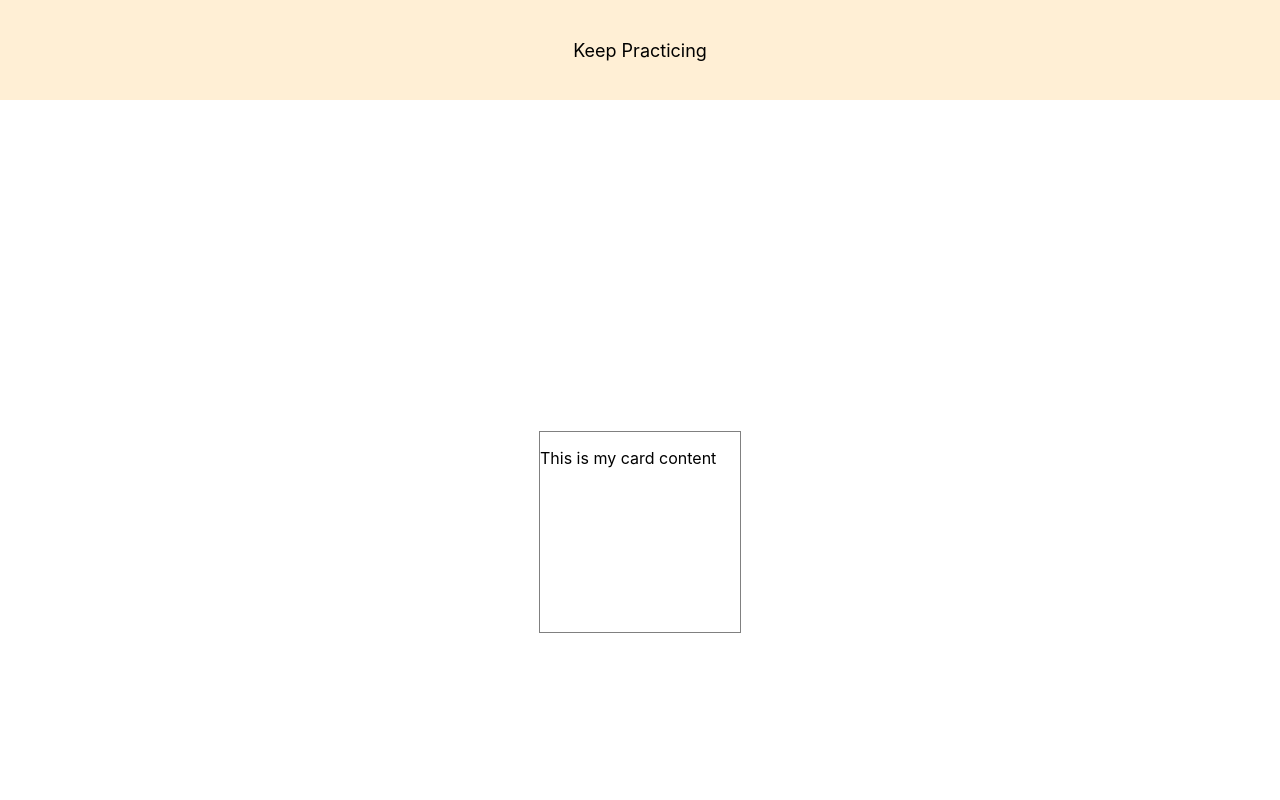
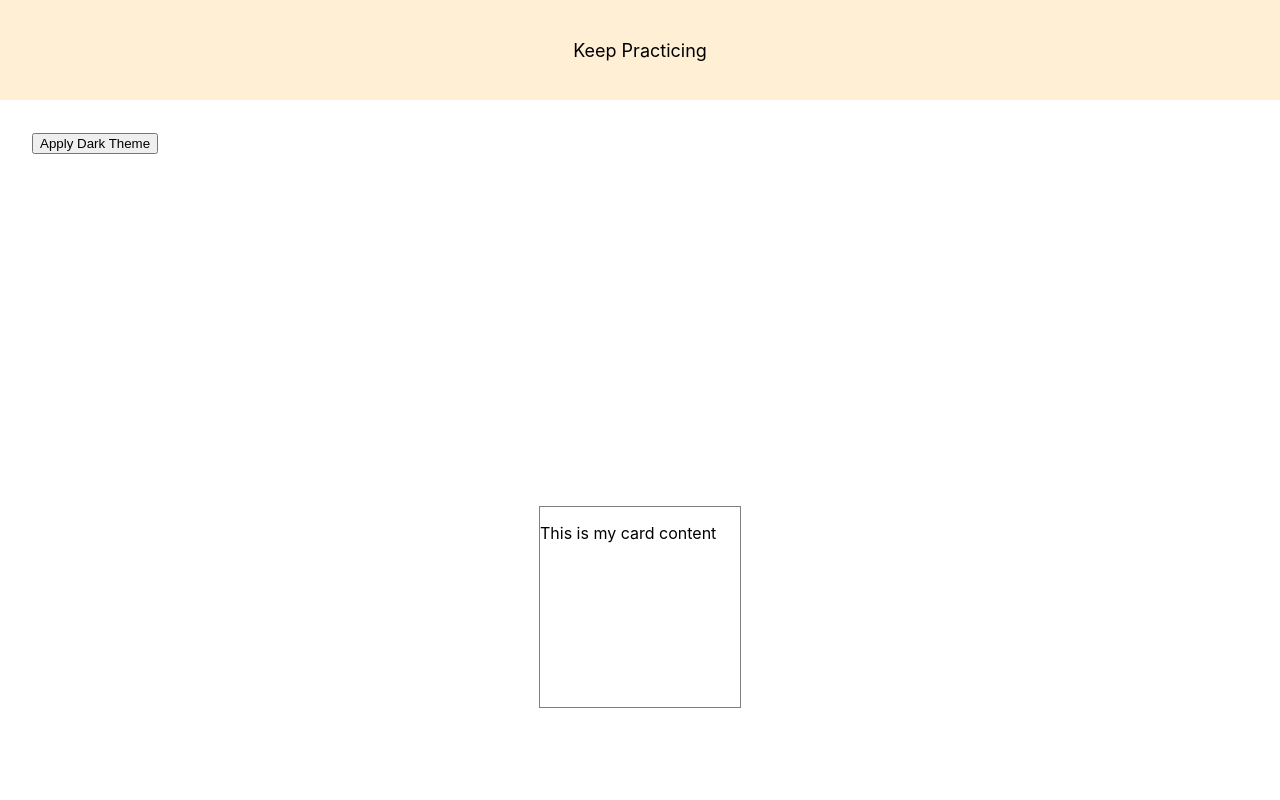
Before and after one commit to rahul4code/JSnippet, a React (Create React App) app: page /useContext in a window 1280 px wide. Shown: the top 800 px of the page. Built offline with nearby package versions, Linux system fonts and the light colour scheme.

Commit message:
applied useContext

```diff
--- a/src/useContext/Container.js
+++ b/src/useContext/Container.js
@@ -1,21 +1,41 @@
-import React from "react";
-import { useContext } from "react";
+import React, { useState } from "react";
 import Card from "./Card";
+import GlobalTheme from "./ThemeContext";
+import Nav from "./Nav";
+import styled from "styled-components";
+
+const StyledDarkContainer = styled.div`
+  display: grid;
+  place-items: center;
+  height: 100vh;
+  background: black;
+  color: white;
+`;
+
+const StyledLightContainer = styled.div`
+  display: grid;
+  place-items: center;
+  height: 100vh;
+  background: white;
+  color: black;
+`;
 
 const Container = () => {
-  const getContext = useContext("GlobalTheme");
-  console.log(getContext, "getContext");
+  const [dark, setDark] = useState(false);
 
   return (
-    <div
-      style={{
-        display: "grid",
-        placeItems: "center",
-        height: "100vh",
-      }}
-    >
-      <Card />
-    </div>
+    <GlobalTheme.Provider value={{ dark, setDark }}>
+      <Nav />
+      {dark ? (
+        <StyledDarkContainer>
+          <Card />
+        </StyledDarkContainer>
+      ) : (
+        <StyledLightContainer>
+          <Card />
+        </StyledLightContainer>
+      )}
+    </GlobalTheme.Provider>
   );
 };
 
--- a/src/useContext/Nav.js
+++ b/src/useContext/Nav.js
@@ -1,7 +1,15 @@
 import React from "react";
+import { useContext } from "react";
+import GlobalTheme from "./ThemeContext";
 
 const Nav = () => {
-  return <div>Nav</div>;
+  const theme = useContext(GlobalTheme);
+  const { setDark } = theme;
+  return (
+    <div style={{ height: "75px" }}>
+      <button onClick={() => setDark((prev) => !prev)}>Apply Dark Theme</button>
+    </div>
+  );
 };
 
 export default Nav;
--- a/src/useContext/ThemeContext.js
+++ b/src/useContext/ThemeContext.js
@@ -1,5 +1,5 @@
 import { createContext } from "react";
 
-const GlobalTheme = createContext({
-  background: "dark",
-});
+const GlobalTheme = createContext();
+
+export default GlobalTheme;
```
